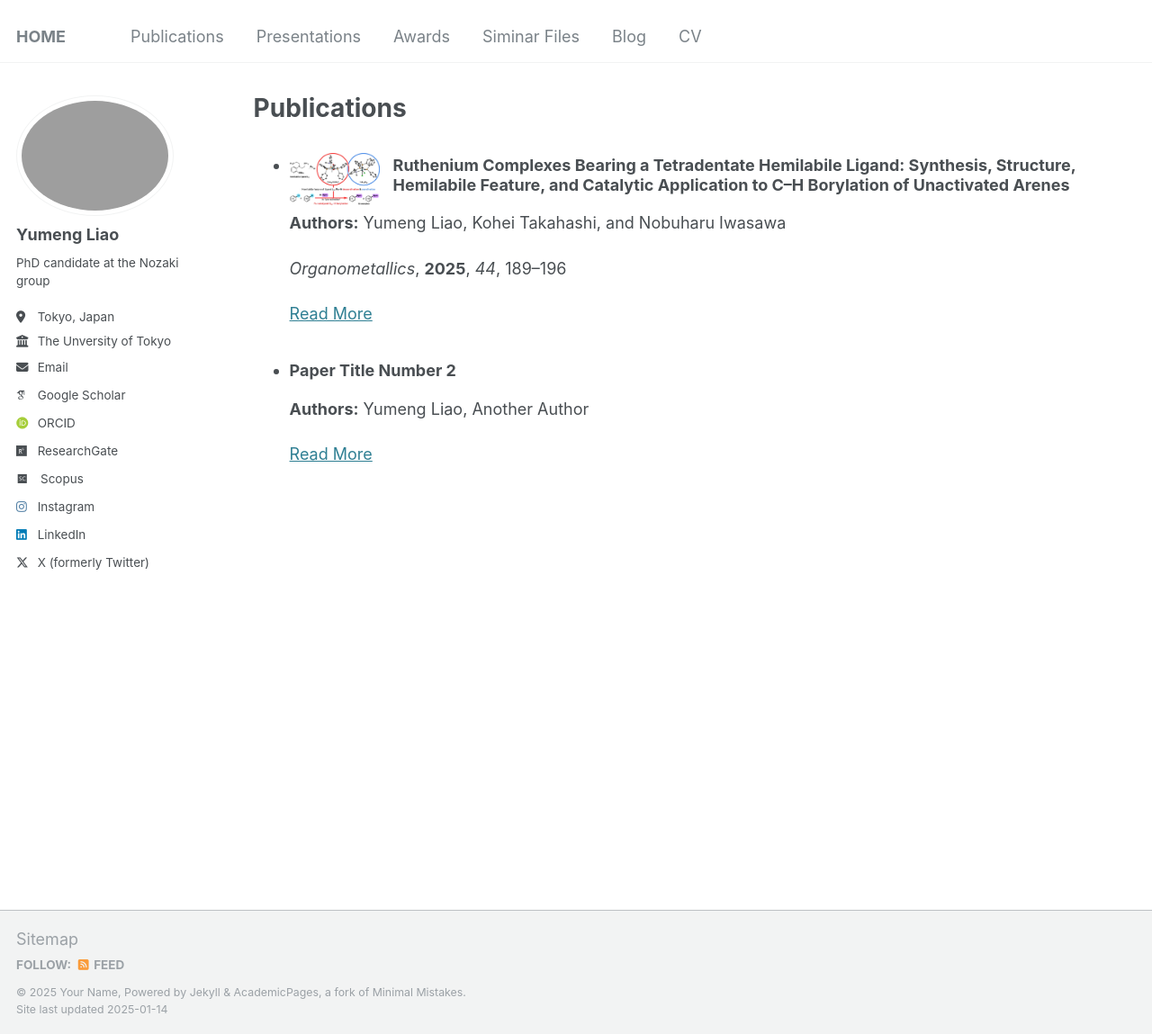
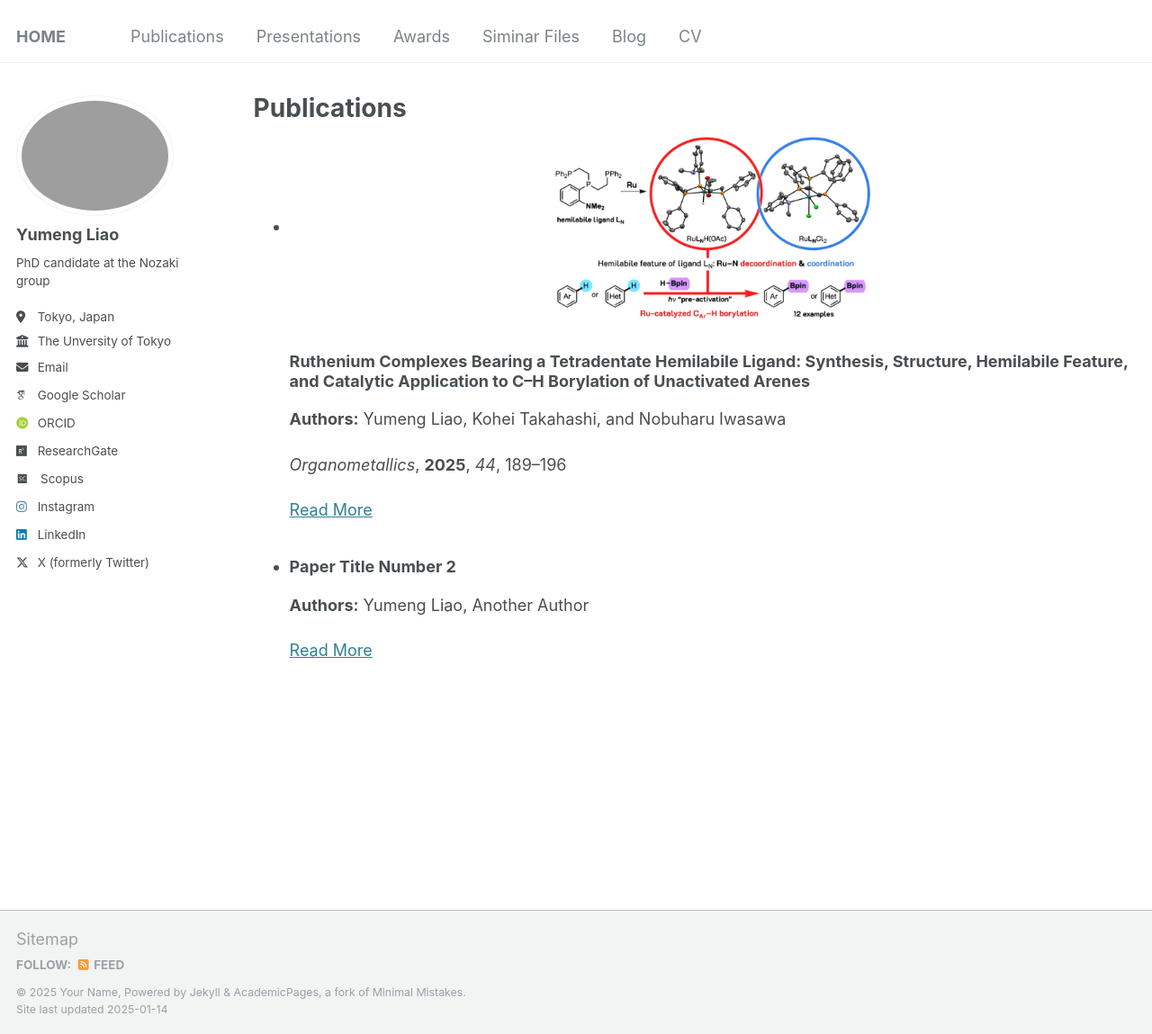
Before and after one commit to liaoym0610/academic, a Jekyll site: the page built from _pages/publications.html, in a window 1280 px wide and 1149 px high. Shown: the whole window at 90% size. Built offline with Jekyll 4.4.1, drawn with Linux system fonts in a browser that asks for light colours; some web fonts are replaced.

Commit message:
Update publications.html

```diff
--- a/_pages/publications.html
+++ b/_pages/publications.html
@@ -9,8 +9,10 @@ author_profile: true
   {% for pub in site.data.publications %}
     <li class="publication-item">
       {% if pub.image %}
-        <img src="{{ pub.image }}" alt="{{ pub.title }}" style="max-width: 100px; margin-right: 15px; float: left;">
-      {% endif %}
+  <div style="text-align: center; margin-bottom: 15px;">
+    <img src="{{ pub.image }}" alt="{{ pub.title }}" style="max-width: 350px; height: auto;">
+  </div>
+{% endif %}
       <h3>{{ pub.title }}</h3>
       <p><strong>Authors:</strong> {{ pub.authors }}</p>
       <p>{{ pub.description | markdownify }}</p>
```
